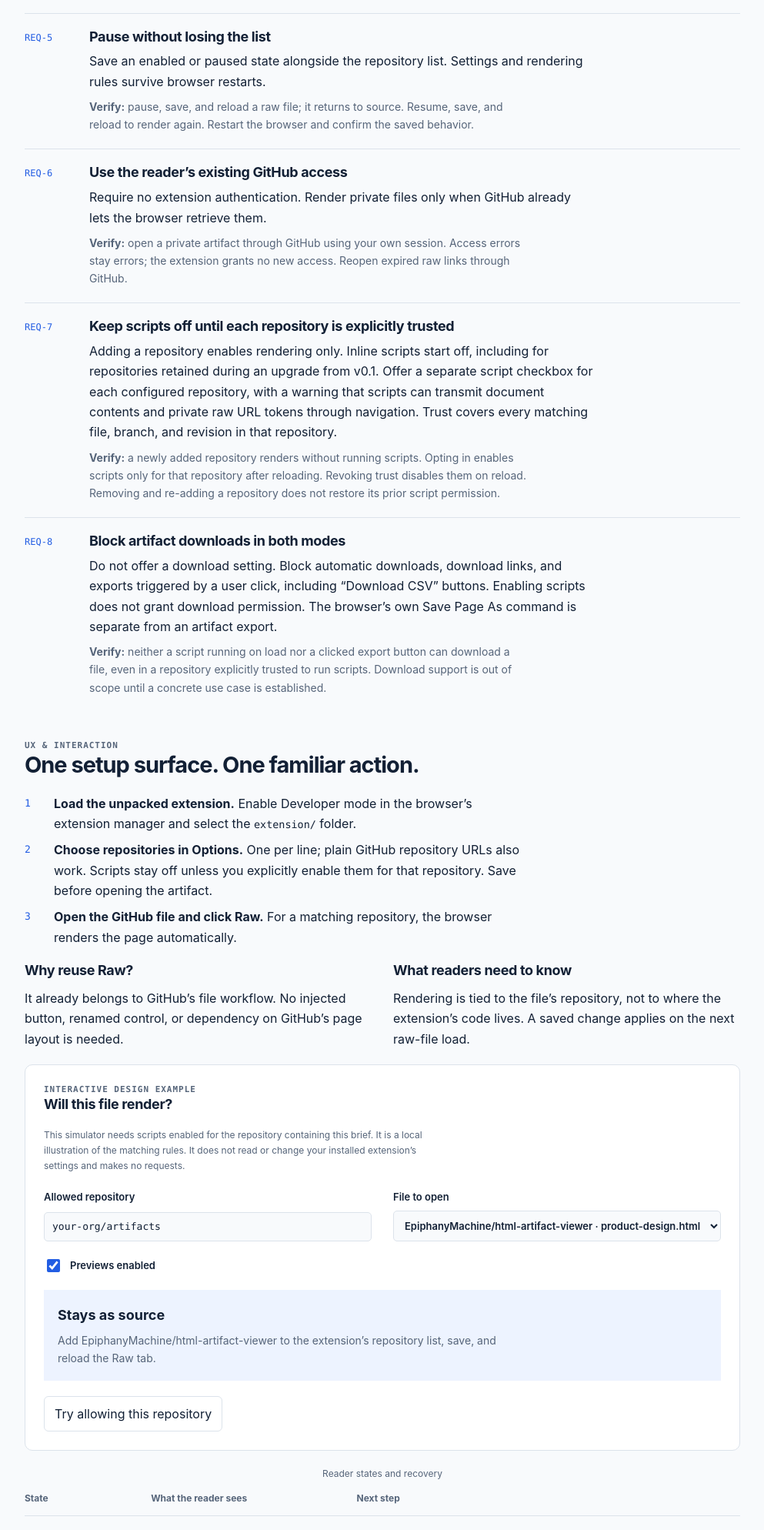
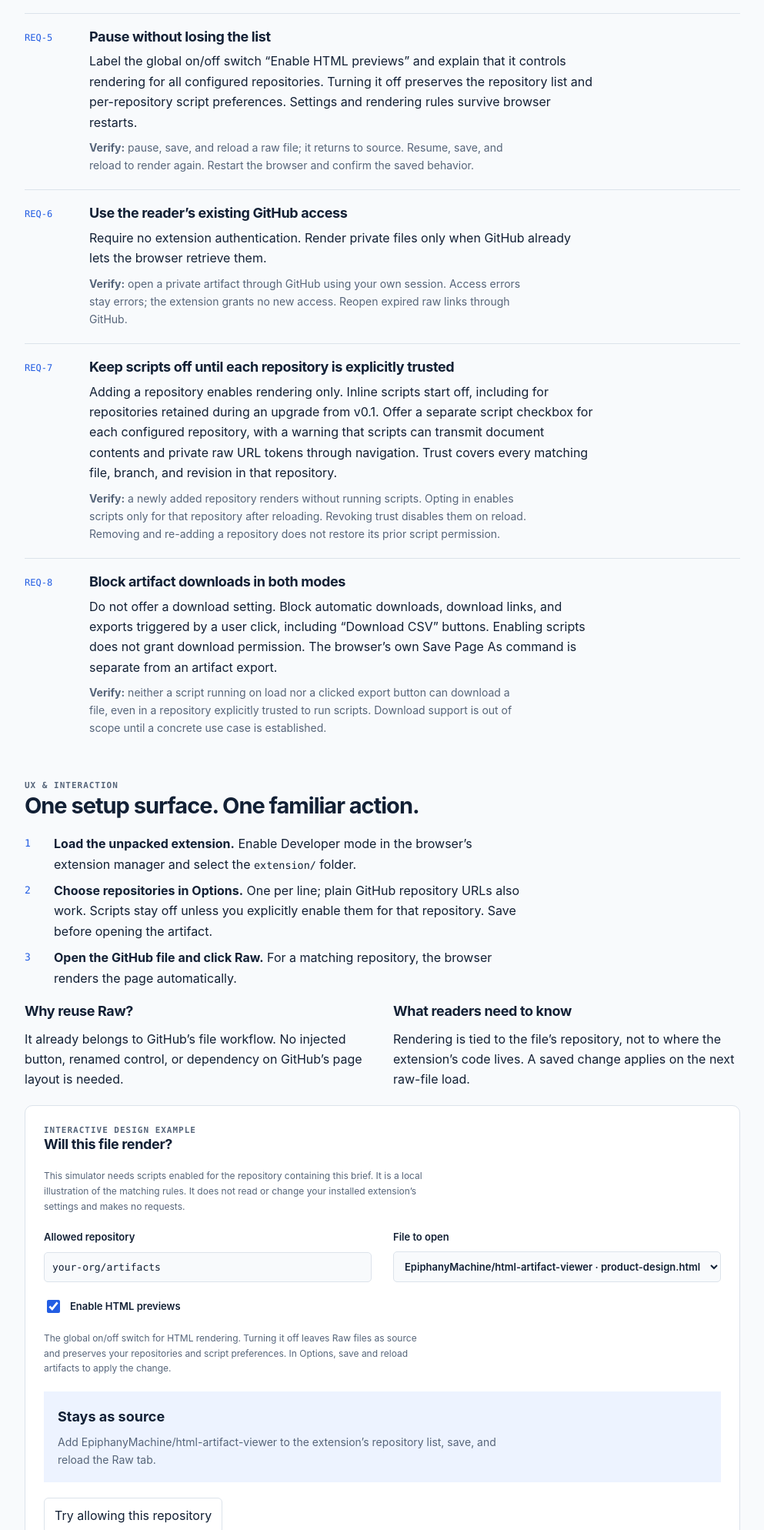
Before and after one commit to EpiphanyMachine/html-artifact-viewer, a browser extension: page docs/product-design.html in a window 1280 px wide. Shown: the part 2183-4171 px from the top of the page at 77% size, without its empty margins (266-1259 px from the left). Drawn offline with Linux system fonts and the light colour scheme.

Commit message:
docs: clarify the global HTML preview toggle

```diff
--- a/docs/product-design.html
+++ b/docs/product-design.html
@@ -138,7 +138,7 @@
         <article class="requirement" id="req-2"><a href="#req-2">REQ-2</a><div><h3>Keep GitHub’s existing Raw action</h3><p>Render top-level <code>.html</code> and <code>.htm</code> responses from <code>raw.githubusercontent.com</code>. Keep GitHub’s repository interface unchanged.</p><p class="acceptance"><strong>Verify:</strong> click Raw on an allowed HTML file; the page renders. Non-HTML files and similarly named repositories stay unchanged. Section anchors remain usable.</p></div></article>
         <article class="requirement" id="req-3"><a href="#req-3">REQ-3</a><div><h3>Make the artifact interactive and self-contained</h3><p>Support inline styles and embedded images, fonts, and media by default. Inline scripts require explicit trust for each repository; scripts start disabled. A portable file must carry its own essential assets.</p><p class="acceptance"><strong>Verify:</strong> explicitly enable scripts for this repository, then switch the comparison above, change the theme, and use the simulator below. The embedded blue icon appears. Save this file using the browser’s Save Page As command and repeat offline; the local copy is outside the extension’s sandbox and script settings.</p></div></article>
         <article class="requirement" id="req-4"><a href="#req-4">REQ-4</a><div><h3>Keep extension data local</h3><p>Store only repository settings, explicit script opt-ins, and the enabled flag in this browser profile. The extension changes response headers without reading, storing, or uploading HTML bodies.</p><p class="acceptance"><strong>Verify:</strong> saved settings contain no file URLs or temporary access tokens. The runtime has no network client, remote code, or telemetry.</p></div></article>
-        <article class="requirement" id="req-5"><a href="#req-5">REQ-5</a><div><h3>Pause without losing the list</h3><p>Save an enabled or paused state alongside the repository list. Settings and rendering rules survive browser restarts.</p><p class="acceptance"><strong>Verify:</strong> pause, save, and reload a raw file; it returns to source. Resume, save, and reload to render again. Restart the browser and confirm the saved behavior.</p></div></article>
+        <article class="requirement" id="req-5"><a href="#req-5">REQ-5</a><div><h3>Pause without losing the list</h3><p>Label the global on/off switch “Enable HTML previews” and explain that it controls rendering for all configured repositories. Turning it off preserves the repository list and per-repository script preferences. Settings and rendering rules survive browser restarts.</p><p class="acceptance"><strong>Verify:</strong> pause, save, and reload a raw file; it returns to source. Resume, save, and reload to render again. Restart the browser and confirm the saved behavior.</p></div></article>
         <article class="requirement" id="req-6"><a href="#req-6">REQ-6</a><div><h3>Use the reader’s existing GitHub access</h3><p>Require no extension authentication. Render private files only when GitHub already lets the browser retrieve them.</p><p class="acceptance"><strong>Verify:</strong> open a private artifact through GitHub using your own session. Access errors stay errors; the extension grants no new access. Reopen expired raw links through GitHub.</p></div></article>
         <article class="requirement" id="req-7"><a href="#req-7">REQ-7</a><div><h3>Keep scripts off until each repository is explicitly trusted</h3><p>Adding a repository enables rendering only. Inline scripts start off, including for repositories retained during an upgrade from v0.1. Offer a separate script checkbox for each configured repository, with a warning that scripts can transmit document contents and private raw URL tokens through navigation. Trust covers every matching file, branch, and revision in that repository.</p><p class="acceptance"><strong>Verify:</strong> a newly added repository renders without running scripts. Opting in enables scripts only for that repository after reloading. Revoking trust disables them on reload. Removing and re-adding a repository does not restore its prior script permission.</p></div></article>
         <article class="requirement" id="req-8"><a href="#req-8">REQ-8</a><div><h3>Block artifact downloads in both modes</h3><p>Do not offer a download setting. Block automatic downloads, download links, and exports triggered by a user click, including “Download CSV” buttons. Enabling scripts does not grant download permission. The browser’s own Save Page As command is separate from an artifact export.</p><p class="acceptance"><strong>Verify:</strong> neither a script running on load nor a clicked export button can download a file, even in a repository explicitly trusted to run scripts. Download support is out of scope until a concrete use case is established.</p></div></article>
@@ -152,7 +152,8 @@
           <div><p class="eyebrow">Interactive design example</p><h3>Will this file render?</h3></div>
           <p class="caption">This simulator needs scripts enabled for the repository containing this brief. It is a local illustration of the matching rules. It does not read or change your installed extension’s settings and makes no requests.</p>
           <div class="two-up"><label>Allowed repository<input id="allowed-repo" type="text" value="your-org/artifacts" spellcheck="false" autocomplete="off"></label><label>File to open<select id="file-choice"><option value="own">EpiphanyMachine/html-artifact-viewer · product-design.html</option><option value="example">your-org/artifacts · report.html</option><option value="text">your-org/artifacts · notes.md</option></select></label></div>
-          <label class="check"><input id="previews-enabled" type="checkbox" checked> Previews enabled</label>
+          <label class="check"><input id="previews-enabled" type="checkbox" checked aria-describedby="preview-toggle-help"> Enable HTML previews</label>
+          <p class="caption" id="preview-toggle-help">The global on/off switch for HTML rendering. Turning it off leaves Raw files as source and preserves your repositories and script preferences. In Options, save and reload artifacts to apply the change.</p>
           <div class="result" id="match-result" role="status" aria-live="polite"><strong id="match-title">Stays as source</strong><p id="match-reason">Add EpiphanyMachine/html-artifact-viewer to the extension’s repository list, save, and reload the Raw tab.</p></div>
           <div><button id="use-this-repo" type="button">Try allowing this repository</button></div>
         </div>
```
Also changed, not shown: extension/settings.html (+2 -1 lines), test/browser.test.js (+3 -3 lines).
